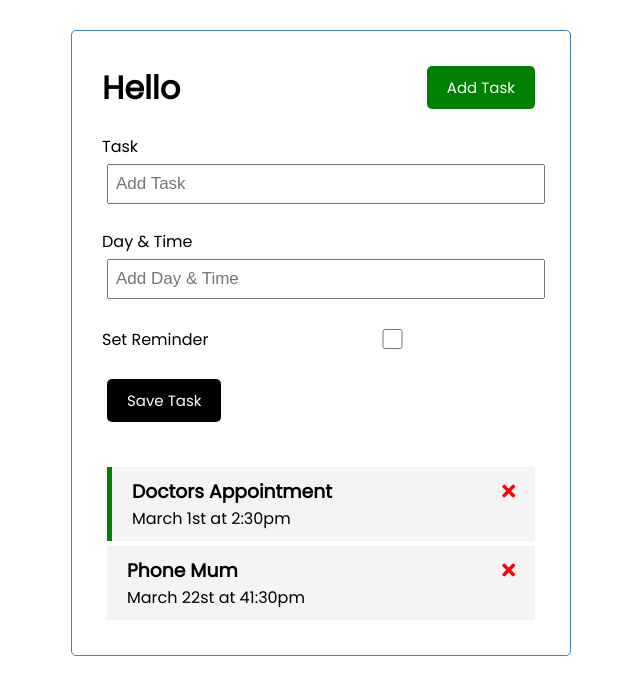
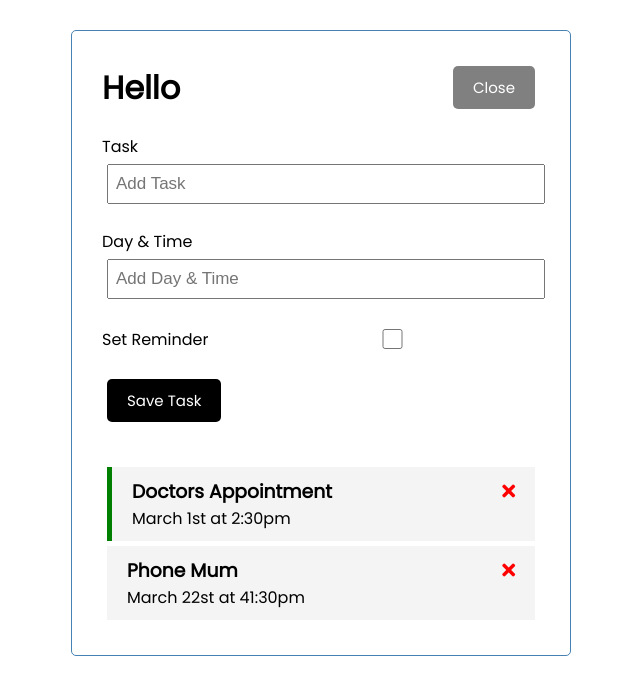
Before and after one commit to Wallace-A/vue-crash-tasks, a Vue app: page / in a window 1280 px wide. Both pictures are taken after a click on the button "Add Task". Shown: the top 694 px of the page, without its empty margins (319-959 px from the left). Built offline with nearby package versions, Linux system fonts and the light colour scheme.

Commit message:
add task function and add task button toggle

```diff
--- a/src/App.vue
+++ b/src/App.vue
@@ -1,7 +1,13 @@
 <template>
 <div class="container">
-  <Header title="Hello"></Header>
-  <AddTask/>
+  <Header
+  @toggle-add-task="toggleAddTask"
+  title="Hello"
+  :showAddTask="showAddTask"
+  ></Header>
+  <div v-if="showAddTask">
+    <AddTask @add-task="addTask"/>
+  </div>
   <Tasks
   @toggle-reminder="toggleReminder"
   @delete-task="deleteTask"
@@ -24,10 +30,14 @@ export default {
   },
   data() {
     return {
-      tasks: []
+      tasks: [],
+      showAddTask: false
     }
   },
   methods: {
+    addTask(task) {
+      this.tasks = [...this.tasks, task]
+    },
     deleteTask(id) {
       if(confirm("Are you sure you wish to delete this task?")) {
         this.tasks = this.tasks.filter((task) => task.id !== id);
@@ -37,6 +47,9 @@ export default {
       console.log(id);
       this.tasks = this.tasks.map((task) => task.id === id ? {...task, reminder: !task.reminder} : task
       )
+    },
+    toggleAddTask() {
+      this.showAddTask = !this.showAddTask;
     }
   },
   created() {
--- a/src/components/AddTask.vue
+++ b/src/components/AddTask.vue
@@ -59,7 +59,8 @@ export default {
                 day: this.day,
                 reminder: this.reminder
             }
-            console.log(newTask)
+            //send new task upwards to app.vue
+            this.$emit("add-task", newTask);
             //reset fields
             this.text = "";
             this.day = "";
--- a/src/components/Button.vue
+++ b/src/components/Button.vue
@@ -12,7 +12,7 @@ export default {
     },
     methods: {
         onClick() {
-            console.log("click");
+            this.$emit("button-click");
         }
     }
 }
--- a/src/components/Header.vue
+++ b/src/components/Header.vue
@@ -1,7 +1,11 @@
 <template>
   <header>
       <h1>{{title}}</h1>
-      <Button text="Add Task" color="green"></Button>
+      <Button
+      @button-click="$emit('toggle-add-task')"
+      :text="showAddTask ? 'Close' : 'Add Task'"
+      :color="showAddTask ? 'grey' : 'green'"
+      ></Button>
   </header>
 </template>
 
@@ -12,6 +16,7 @@ export default {
     name: "Header",
     props: {
         title: String,
+        showAddTask: Boolean
     },
     components: {
         Button
```
